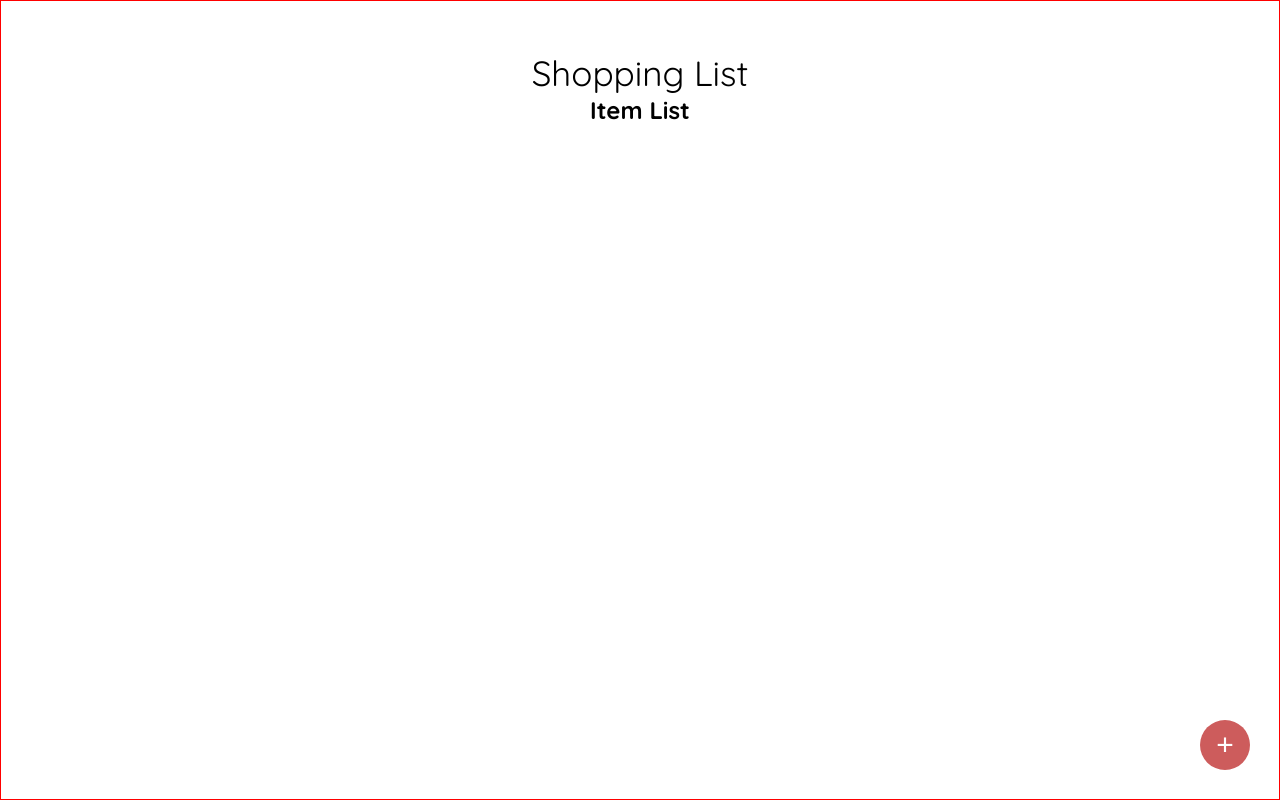
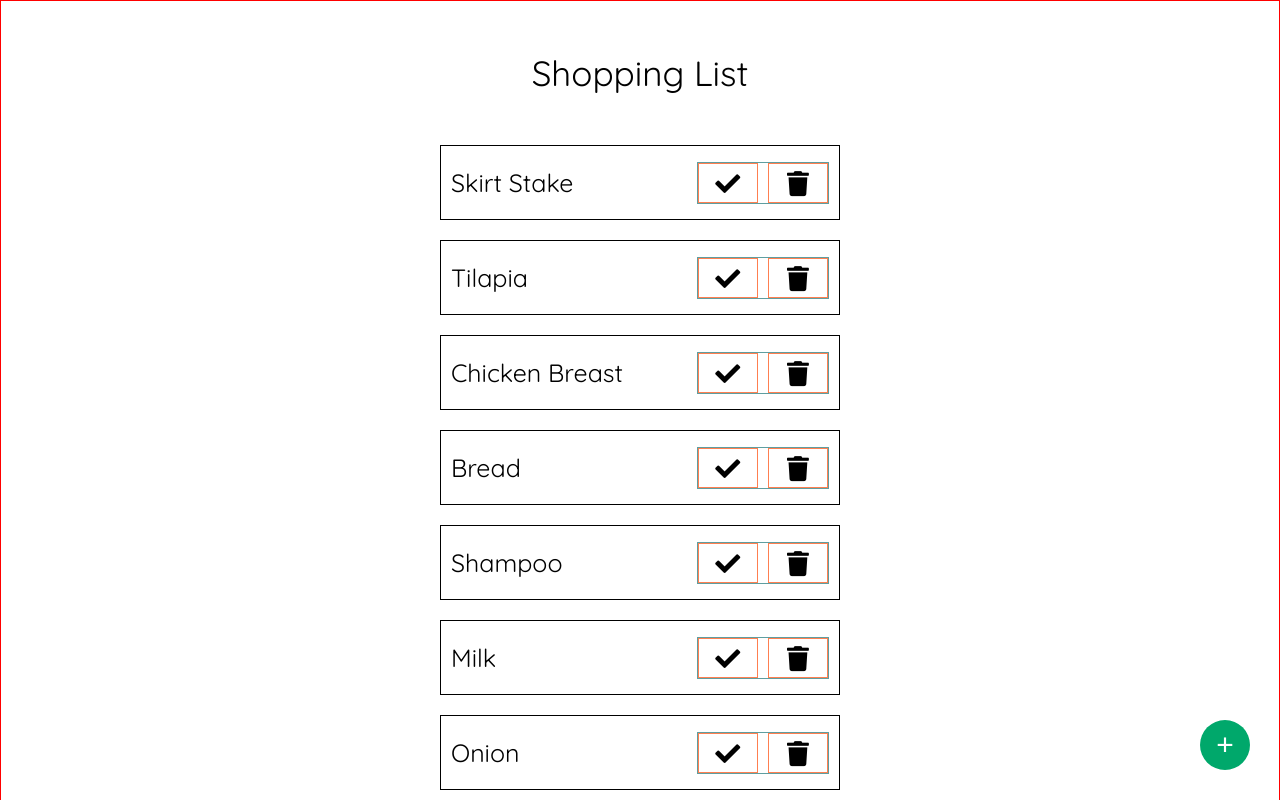
Before and after one commit to Fredomontero/shopping-cart, a Vue app: page / in a window 1280 px wide. Shown: the top 800 px of the page. Built offline with nearby package versions, Linux system fonts and the light colour scheme.

Commit message:
Add styles to itemList and fix height and width

```diff
--- a/public/index.html
+++ b/public/index.html
@@ -9,6 +9,7 @@
     <link rel="preconnect" href="https://fonts.googleapis.com">
     <link rel="preconnect" href="https://fonts.gstatic.com" crossorigin>
     <link href="https://fonts.googleapis.com/css2?family=Quicksand:wght@300;400;500;600;700&display=swap" rel="stylesheet">
+    <link rel="stylesheet" href="https://cdnjs.cloudflare.com/ajax/libs/font-awesome/5.15.3/css/all.min.css" referrerpolicy="no-referrer" />
     <title><%= htmlWebpackPlugin.options.title %></title>
   </head>
   <body>
--- a/src/App.vue
+++ b/src/App.vue
@@ -16,13 +16,14 @@ export default {
 
 <style>
 #app {
+  /* height: 1px; */
   min-height: 100vh;
-  height: 1px;
   border: 1px red solid;
   display: flex-block;
   flex-direction: column;
   align-items: center;
   padding: 50px;
-  width: 100vw;
+  width: 100%;
+  box-sizing: border-box;
 }
 </style>
--- a/src/components/Dashboard.vue
+++ b/src/components/Dashboard.vue
@@ -2,8 +2,9 @@
   <div class="dashboard-container">
     <h1>Shopping List</h1>
     <Input v-if="showInputField"/>
-    <button @click="toggleInputField" class="add-btn">+</button>
-    <ItemList/>
+    <button v-if="showInputField" @click="toggleInputField" class="close-btn">×</button>
+    <button v-else @click="toggleInputField" class="add-btn">+</button>
+    <ItemList :products="products"/>
   </div>
 </template>
 
@@ -11,6 +12,8 @@
 
 import Input from './Input.vue';
 import ItemList from "./ItemList.vue";
+
+import { products } from '../data';
 
 export default {
   name: 'Dashboard',
@@ -20,7 +23,8 @@ export default {
   },
   data(){
     return {
-      showInputField: false
+      showInputField: false,
+      products: products
     }
   },
   methods: {
@@ -42,10 +46,25 @@ export default {
   .dashboard-container h1 {
     font-size: 35px;
     font-weight: 400;
+    margin-bottom: 30px;
   }
 
   .add-btn {
-    position: absolute;
+    position: fixed;
+    background-color: #00a86b;
+    border-radius: 25px;
+    font-size: 30px;
+    color: #fff;
+    height: 50px;
+    width: 50px;
+    border: none;
+    bottom: 30px;
+    right: 30px;
+    cursor: pointer;
+  }
+
+  .close-btn {
+    position: fixed;
     background-color: #cd5c5c;
     border-radius: 25px;
     font-size: 30px;
@@ -57,4 +76,5 @@ export default {
     right: 30px;
     cursor: pointer;
   }
+
 </style>
--- a/src/components/Input.vue
+++ b/src/components/Input.vue
@@ -13,7 +13,7 @@ export default {
 
 <style scoped>
   .input-container {
-    margin: 30px 0px;
+    margin-bottom: 30px;
     border: 1px solid #888888;
     height: 50px;
     width: 70%;
@@ -39,7 +39,7 @@ export default {
   .input-container button {
     width: 5%;
     height: 100%;
-    background-color: 	#00a86b;
+    background-color: #00a86b;
     color: #fff;
     border: none;
     font-size: 20px;
--- /dev/null
+++ b/src/components/Item.vue
@@ -0,0 +1,72 @@
+<template>
+  <div class="item-container">
+    <div>{{ item.name }}</div>
+    <div class="icons">
+      <div class="check-icon">
+        <i class="fas fa-check"></i>
+      </div>
+      <div class="delete-icon">
+        <i class="fas fa-trash"></i>
+      </div>
+    </div>
+  </div>
+</template>
+
+<script>
+export default {
+  name: 'Item',
+  props: {
+    item: Object
+  }
+}
+</script>
+
+<style scoped>
+  .item-container {
+    border: 1px solid #000;
+    padding: 10px;
+    justify-content: space-between;
+    align-items: center;
+    display: flex;
+    font-size: 25px;
+    height: 75px;
+    width: 400px;
+    margin: 20px 0;
+  }
+
+  .icons {
+    border: cadetblue 1px solid;
+    width: 35%;
+    display: flex;
+    justify-content: space-between;
+    vertical-align: middle;
+  }
+
+  .check-icon{
+    border: coral 1px solid;
+    width: 60px;
+    height: 40px;
+    text-align: center;
+  }
+
+  .check-icon i{
+    width: 40px;
+    height: 40px;
+    position:relative;
+    top: calc(50% - 15px);
+  }
+
+  .delete-icon{
+    border: coral 1px solid;
+    width: 60px;
+    height: 40px;
+    text-align: center;
+  }
+
+  .delete-icon i{
+    width: 40px;
+    height: 40px;
+    position:relative;
+    top: calc(50% - 15px);
+  }
+</style>
--- a/src/components/ItemList.vue
+++ b/src/components/ItemList.vue
@@ -1,10 +1,21 @@
 <template>
-  <h2>Item List</h2>
+  <div class="item-container">
+    <Item v-for="product in products" :key="product.id" :item="product" />
+  </div>
 </template>
 
 <script>
+
+import Item from './Item.vue';
+
 export default {
-  name: 'ItemList'
+  name: 'ItemList',
+  props: {
+    products: Array
+  },
+  components: {
+    Item
+  }
 }
 </script>
 
--- /dev/null
+++ b/src/data.js
@@ -0,0 +1,44 @@
+export const products = [
+  {
+    id: 1,
+    name: 'Skirt Stake',
+    ready: false
+  },{
+    id: 2,
+    name: 'Tilapia',
+    ready: false
+  },{
+    id: 3,
+    name: 'Chicken Breast',
+    ready: true
+  },{
+    id: 4,
+    name: 'Bread',
+    ready: false
+  },{
+    id: 5,
+    name: 'Shampoo',
+    ready: true
+  },{
+    id: 6,
+    name: 'Milk',
+    ready: false
+  },{
+    id: 7,
+    name: 'Onion',
+    ready: false
+  },{
+    id: 8,
+    name: 'Tomato',
+    ready: true
+  },{
+    id: 9,
+    name: 'Grounded Meat',
+    ready: false
+  },{
+    id: 10,
+    name: 'Stevia',
+    ready: false
+  },
+
+]
```
